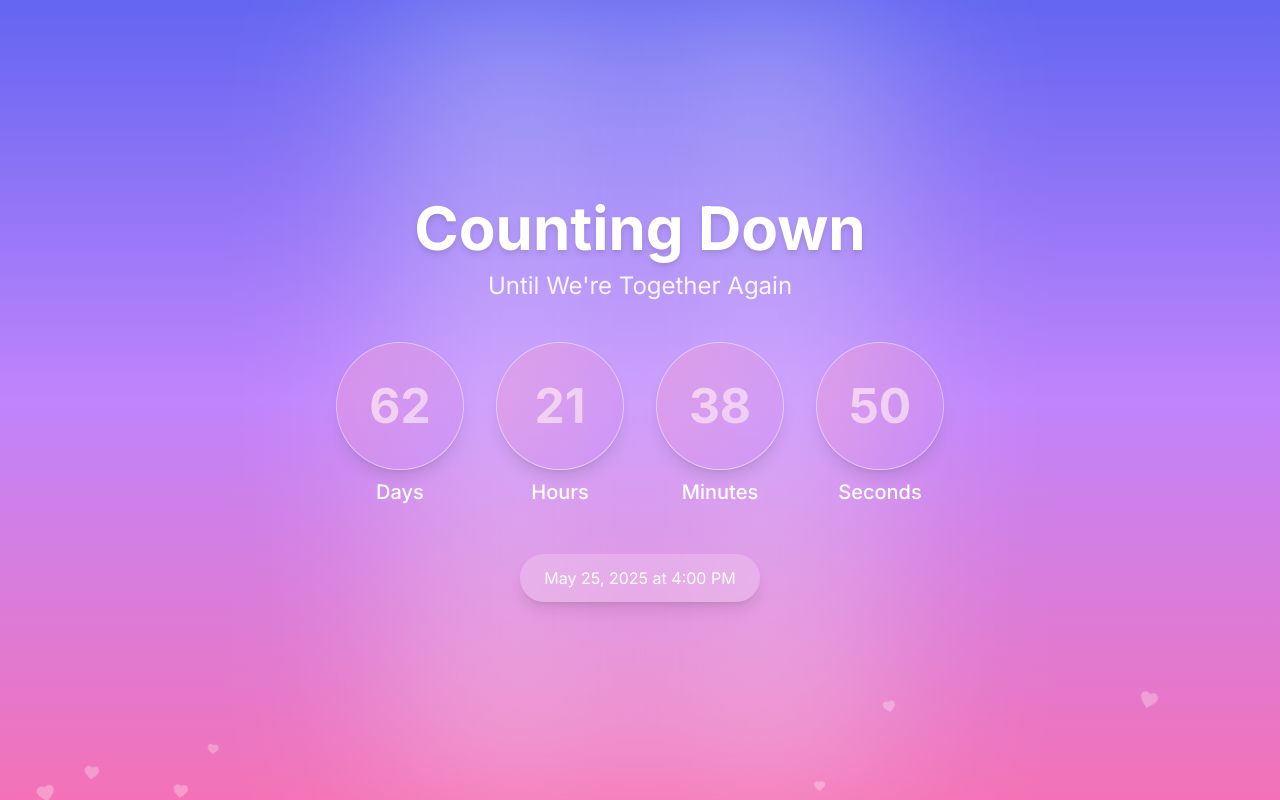
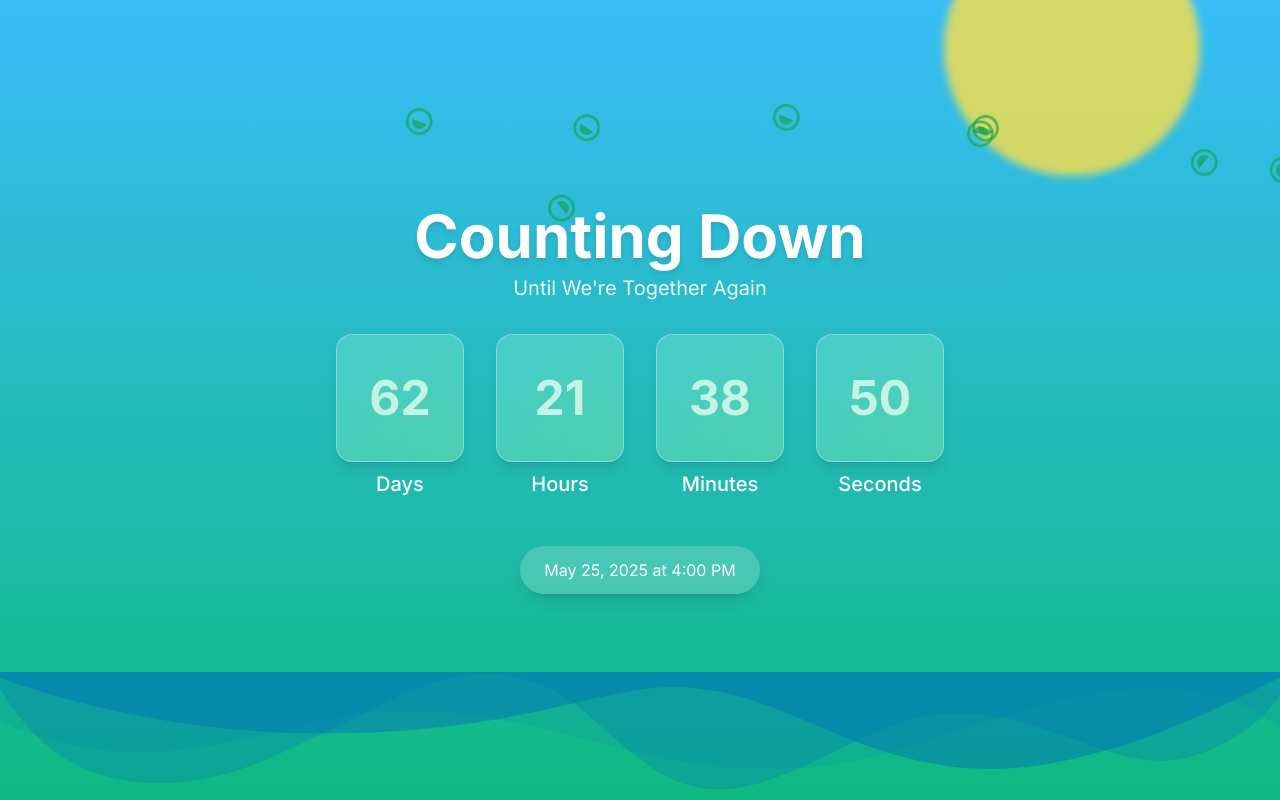
Before and after one commit to david-randoll/david-and-ami, a Next.js app: page /count-down-two in a window 1280 px wide. Built offline with nearby package versions, Linux system fonts and the light colour scheme.

Commit message:
summer theme

```diff
--- a/src/components/count-down-two/CountDownTwoTimer.tsx
+++ b/src/components/count-down-two/CountDownTwoTimer.tsx
@@ -6,41 +6,61 @@
     const departDate = new Date("2025-05-25T16:00:00");
 
     return (
-        <div className="relative h-screen w-full overflow-hidden bg-gradient-to-b from-indigo-500 via-purple-400 to-pink-400">
-            {/* Animated hearts */}
+        <div className="relative h-screen w-full overflow-hidden bg-gradient-to-b from-sky-400 to-emerald-500">
+            {/* Sun */}
+            <div className="absolute -top-20 right-10 md:right-20 w-40 h-40 md:w-64 md:h-64 rounded-full bg-yellow-300 opacity-80 blur-sm"></div>
+
+            {/* Animated leaves */}
             <div className="absolute inset-0 overflow-hidden">
-                {[...Array(18)].map((_, i) => (
+                {[...Array(15)].map((_, i) => (
                     <motion.div
                         key={i}
                         initial={{
-                            x: Math.random() * window.innerWidth,
-                            y: window.innerHeight + 100,
-                            scale: Math.random() * 0.5 + 0.5,
-                            rotate: Math.random() * 30 - 15,
+                            x: Math.random() * 100,
+                            y: -50,
+                            rotate: Math.random() * 360,
                         }}
                         animate={{
-                            y: -100,
-                            rotate: Math.random() * 60 - 30,
+                            x: [
+                                Math.random() * window.innerWidth,
+                                Math.random() * window.innerWidth,
+                                Math.random() * window.innerWidth,
+                            ],
+                            y: window.innerHeight + 50,
+                            rotate: Math.random() * 360 + 360,
                         }}
                         transition={{
-                            duration: Math.random() * 20 + 15,
+                            duration: Math.random() * 15 + 20,
                             repeat: Infinity,
                             ease: "linear",
-                            delay: Math.random() * 10,
                         }}
-                        className="absolute text-white opacity-30">
-                        <svg width="24" height="24" viewBox="0 0 24 24" fill="currentColor">
-                            <path d="M12,21.35L10.55,20.03C5.4,15.36 2,12.27 2,8.5C2,5.41 4.42,3 7.5,3C9.24,3 10.91,3.81 12,5.08C13.09,3.81 14.76,3 16.5,3C19.58,3 22,5.41 22,8.5C22,12.27 18.6,15.36 13.45,20.03L12,21.35Z" />
+                        className="absolute w-8 h-8 text-green-600 opacity-70"
+                        style={{ left: `${Math.random() * 100}%` }}>
+                        {/* Simple leaf shape */}
+                        <svg viewBox="0 0 24 24" fill="currentColor">
+                            <path d="M17.5,12C17.5,8.96,15.04,6.5,12,6.5C8.96,6.5,6.5,8.96,6.5,12H17.5Z" />
+                            <path d="M12,2A10,10 0 0,1 22,12A10,10 0 0,1 12,22A10,10 0 0,1 2,12A10,10 0 0,1 12,2M12,4A8,8 0 0,0 4,12A8,8 0 0,0 12,20A8,8 0 0,0 20,12A8,8 0 0,0 12,4Z" />
                         </svg>
                     </motion.div>
                 ))}
             </div>
 
-            {/* Subtle light rays */}
-            <div className="absolute top-0 left-1/2 -translate-x-1/2 w-full h-full">
-                <div className="absolute top-0 left-1/2 -translate-x-1/2 w-1/3 h-full bg-white opacity-20 blur-3xl"></div>
-                <div className="absolute top-0 left-1/4 w-1/5 h-full bg-white opacity-10 blur-3xl"></div>
-                <div className="absolute top-0 right-1/4 w-1/5 h-full bg-white opacity-10 blur-3xl"></div>
+            {/* Water waves at bottom */}
+            <div className="absolute bottom-0 left-0 right-0 h-24 md:h-32">
+                <svg className="absolute bottom-0 w-full" viewBox="0 0 1200 120" preserveAspectRatio="none">
+                    <path
+                        d="M0,0V46.29c47.79,22.2,103.59,32.17,158,28,70.36-5.37,136.33-33.31,206.8-37.5C438.64,32.43,512.34,53.67,583,72.05c69.27,18,138.3,24.88,209.4,13.08,36.15-6,69.85-17.84,104.45-29.34C989.49,25,1113-14.29,1200,52.47V0Z"
+                        opacity=".15"
+                        fill="#0077b6"></path>
+                    <path
+                        d="M0,0V15.81C13,36.92,27.64,56.86,47.69,72.05,99.41,111.27,165,111,224.58,91.58c31.15-10.15,60.09-26.07,89.67-39.8,40.92-19,84.73-46,130.83-49.67,36.26-2.85,70.9,9.42,98.6,31.56,31.77,25.39,62.32,62,103.63,73,40.44,10.79,81.35-6.69,119.13-24.28s75.16-39,116.92-43.05c59.73-5.85,113.28,22.88,168.9,38.84,30.2,8.66,59,6.17,87.09-7.5,22.43-10.89,48-26.93,60.65-49.24V0Z"
+                        opacity=".3"
+                        fill="#0077b6"></path>
+                    <path
+                        d="M0,0V5.63C149.93,59,314.09,71.32,475.83,42.57c43-7.64,84.23-20.12,127.61-26.46,59-8.63,112.48,12.24,165.56,35.4C827.93,77.22,886,95.24,951.2,90c86.53-7,172.46-45.71,248.8-84.81V0Z"
+                        opacity=".5"
+                        fill="#0077b6"></path>
+                </svg>
             </div>
 
             <div className="relative z-10 flex flex-col items-center justify-center h-full px-4">
@@ -48,9 +68,9 @@
                     initial={{ y: -20, opacity: 0 }}
                     animate={{ y: 0, opacity: 1 }}
                     transition={{ duration: 1 }}
-                    className="mb-10 text-center">
+                    className="mb-8 text-center">
                     <h1 className="text-4xl md:text-6xl font-bold text-white drop-shadow-md">Counting Down</h1>
-                    <p className="text-white text-xl md:text-2xl mt-3 opacity-90">Until We're Together Again</p>
+                    <p className="text-white text-lg md:text-xl mt-2 opacity-90">Until We're Together Again</p>
                 </motion.div>
 
                 <CountdownTimer />
@@ -99,7 +119,7 @@
     }, []);
 
     return (
-        <div className="grid grid-cols-2 md:grid-cols-4 gap-5 md:gap-8">
+        <div className="grid grid-cols-2 md:grid-cols-4 gap-4 md:gap-8">
             {[
                 { label: "Days", value: timeLeft.days },
                 { label: "Hours", value: timeLeft.hours },
@@ -112,8 +132,8 @@
                     animate={{ scale: 1, opacity: 1 }}
                     transition={{ delay: index * 0.15, duration: 0.5 }}
                     className="flex flex-col items-center">
-                    <div className="w-24 h-24 md:w-32 md:h-32 rounded-full bg-white bg-opacity-20 backdrop-blur-md border border-white border-opacity-30 flex items-center justify-center shadow-lg relative overflow-hidden group">
-                        <div className="absolute inset-0 bg-gradient-to-br from-pink-400 to-purple-500 opacity-30 group-hover:opacity-40 transition-opacity"></div>
+                    <div className="w-24 h-24 md:w-32 md:h-32 rounded-2xl bg-white bg-opacity-20 backdrop-blur-md border border-white border-opacity-30 flex items-center justify-center shadow-lg relative overflow-hidden">
+                        <div className="absolute inset-0 bg-gradient-to-br from-teal-400 to-green-400 opacity-30"></div>
                         <span className="text-4xl md:text-5xl font-bold text-white">
                             {String(item.value).padStart(2, "0")}
                         </span>
```
